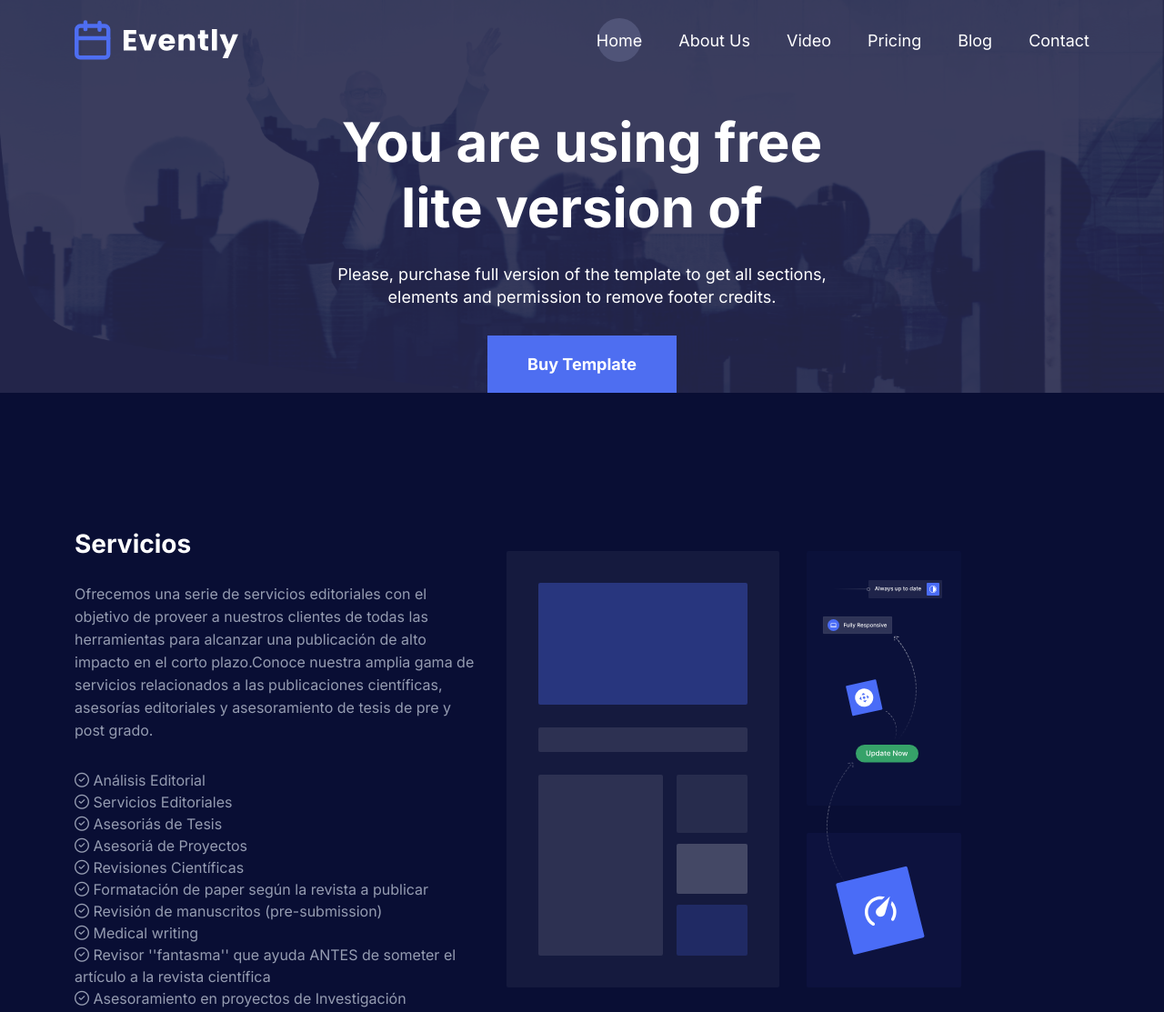
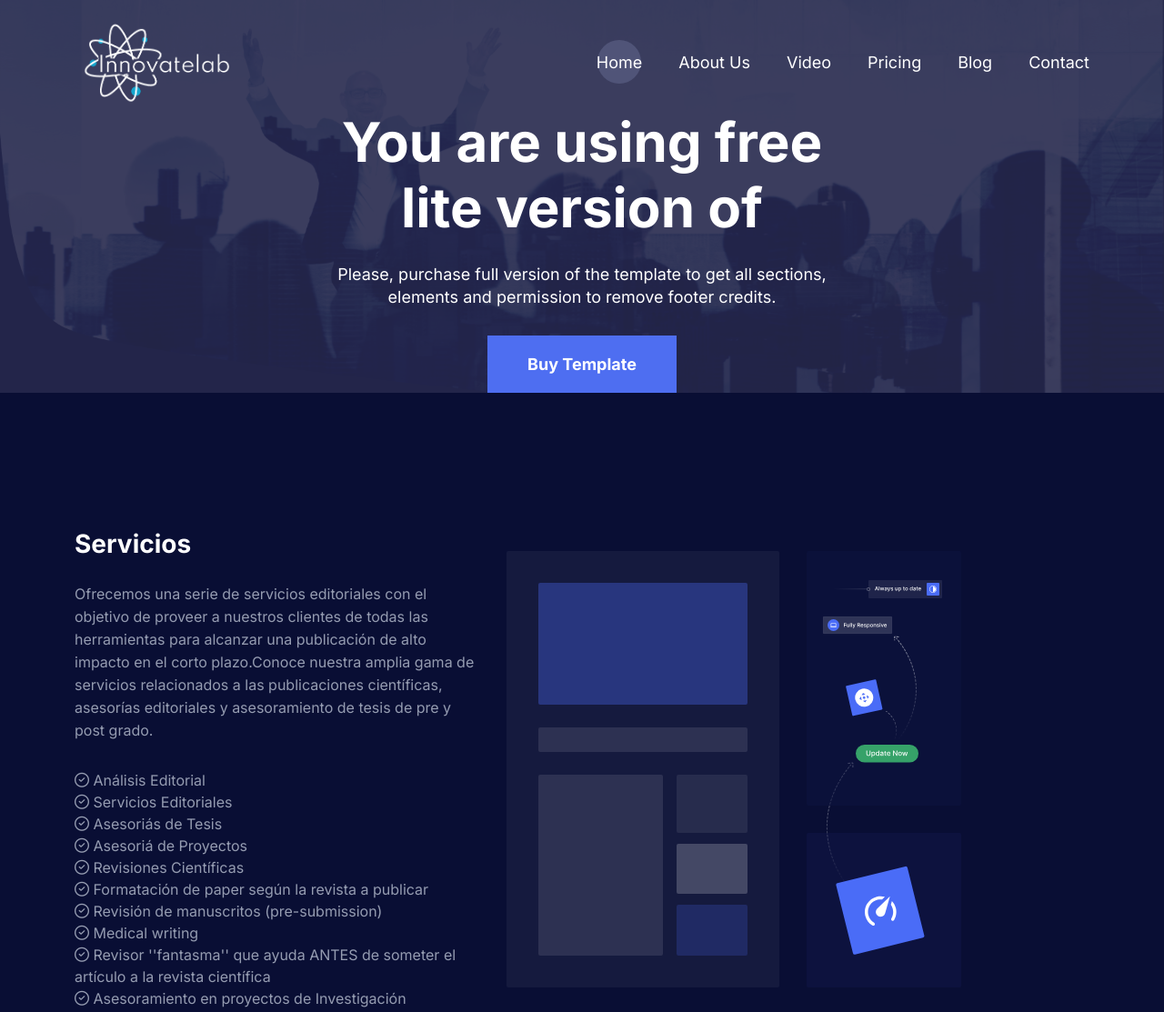
Before and after one commit to Shana2207/innovalab, a plain HTML site: page index.html in a window 1280 px wide. Shown: the top 1113 px of the page at 91% size. Drawn offline with Linux system fonts and the light colour scheme.

Commit message:
add logo

```diff
--- a/assets/js/main.js
+++ b/assets/js/main.js
@@ -22,10 +22,10 @@
 
         if (window.pageYOffset > sticky) {
             header_navbar.classList.add("sticky");
-            logo.src = 'assets/img/logo/logo-2.svg'
+            logo.src = 'assets/img/logo/logo-color.png'
         } else {
             header_navbar.classList.remove("sticky");
-            logo.src = 'assets/img/logo/logo.svg'
+            logo.src = 'assets/img/logo/logo-blanco.png'
         }
 
 
--- a/index.html
+++ b/index.html
@@ -53,7 +53,7 @@
             <div class="col-lg-12">
               <nav class="navbar navbar-expand-lg">
                 <a class="navbar-brand" href="index.html">
-                  <img src="assets/img/logo/logo.svg" alt="Logo" />
+                  <img src="assets/img/logo/logo-blanco.png" alt="Logo" />
                 </a>
                 <button class="navbar-toggler" type="button" data-bs-toggle="collapse" data-bs-target="#navbarSupportedContent" aria-controls="navbarSupportedContent" aria-expanded="false" aria-label="Toggle navigation">
                   <span class="toggler-icon"></span>
```
Also changed, not shown: assets/img/logo/logo-2.svg (deleted), assets/img/logo/logo-blanco.png (added), assets/img/logo/logo-color.png (added), assets/img/logo/logo.svg (deleted).
